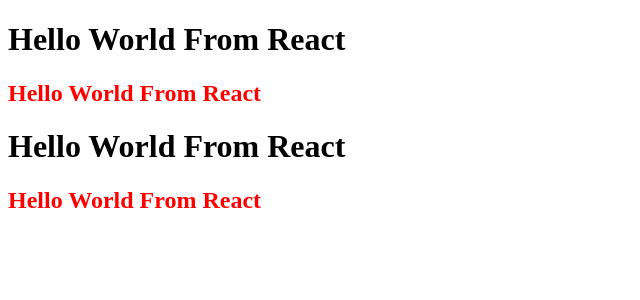
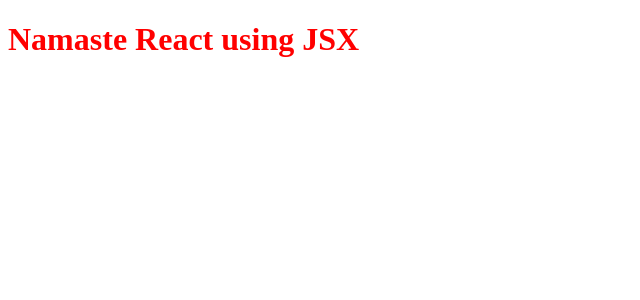
Before and after one commit to vagrawal07/react-101, a React (Vite) app: page / in a window 1280 px wide. Shown: the top 300 px of the page, without its empty margins (0-640 px from the left). Built offline with nearby package versions, Linux system fonts and the light colour scheme.

Commit message:
React element and introduction to JSX

```diff
--- a/App.js
+++ b/App.js
@@ -12,6 +12,10 @@
   ]),
 ]);
 
+//JSX - HTML-like or XML-like syntax
+
+const jsxHeading = (<h1 id="heading">Namaste React using JSX</h1>);
+
 const root = ReactDOM.createRoot(document.getElementById("root"));
 
-root.render(heading);
+root.render(jsxHeading);
```
